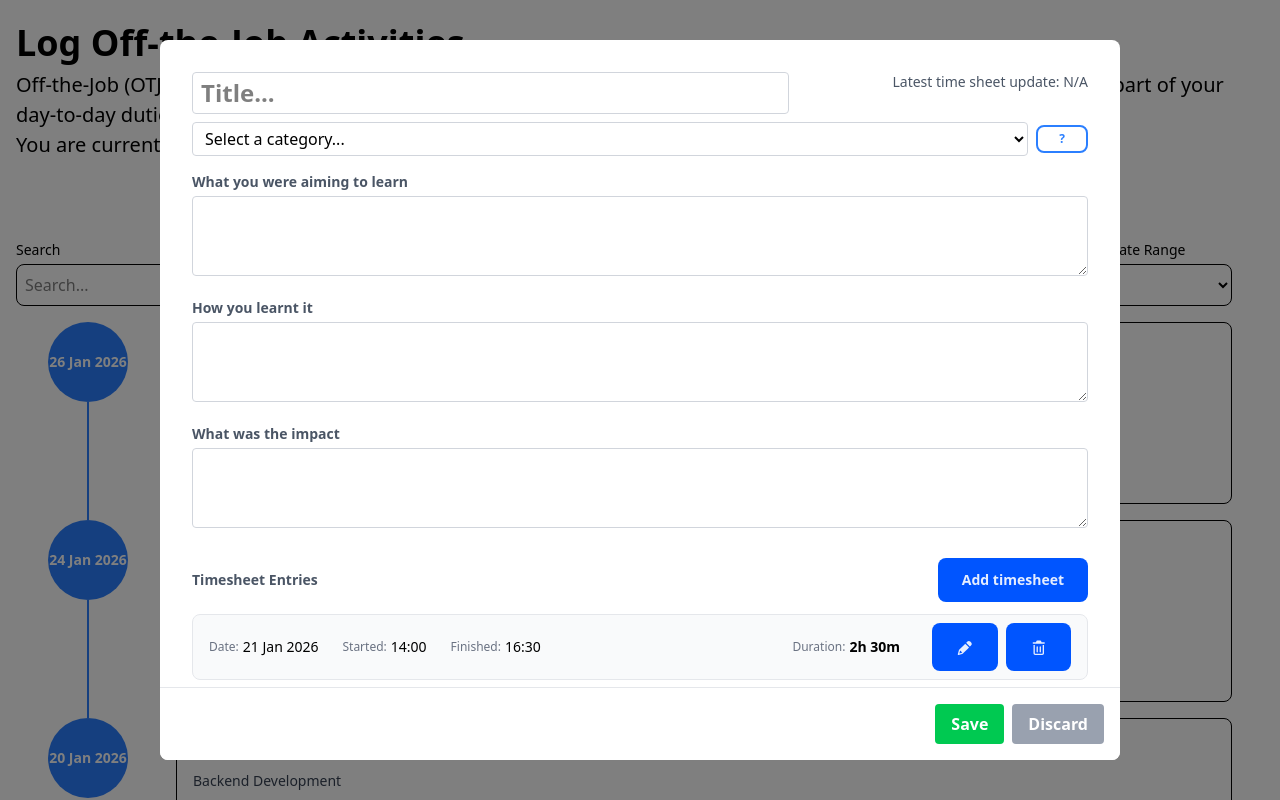
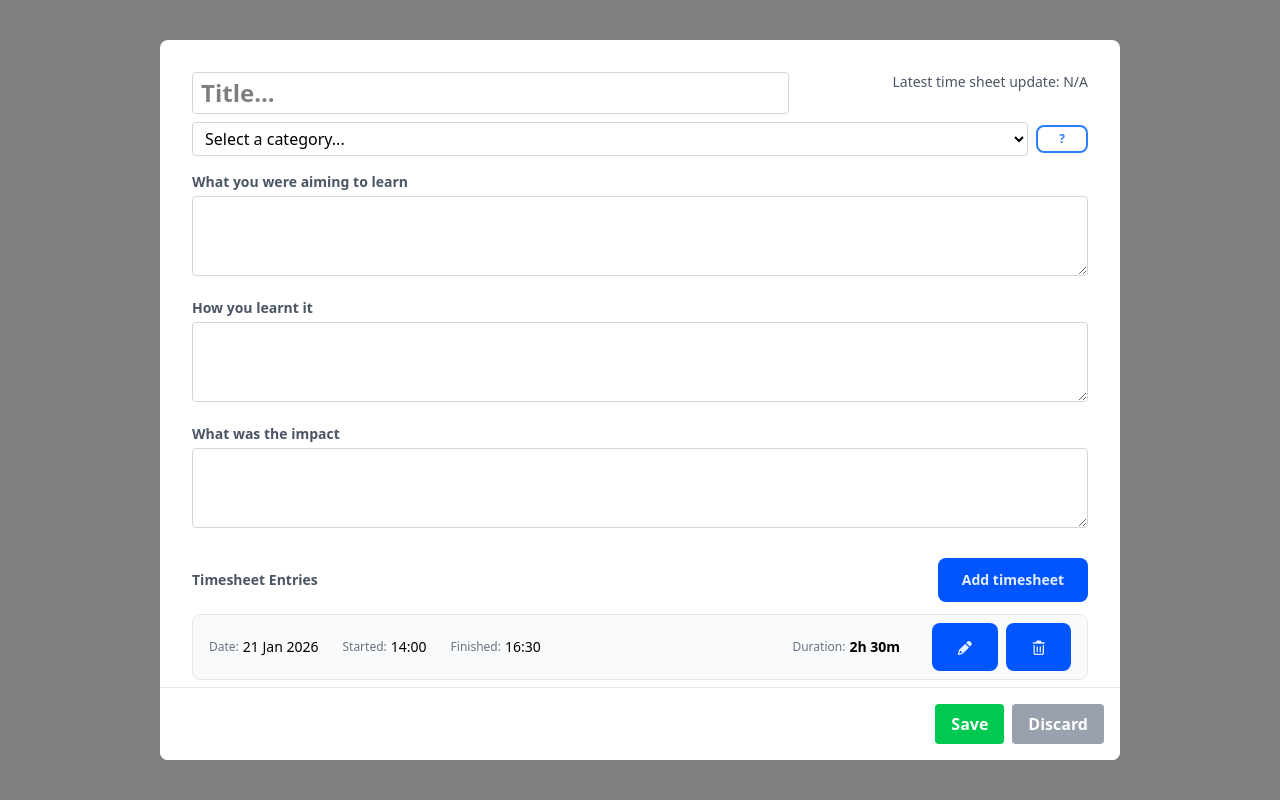
Before and after one commit to shaquillekiragu/otj-hackathon, a React (Vite) app in the folder client/: page / in a window 1280 px wide. Both pictures are taken after a click on the button "Log OTJ". Shown: the top 800 px of the page. Built offline with nearby package versions, Linux system fonts and the light colour scheme.

Commit message:
implement click off modal using screen logic

```diff
--- a/client/src/App.tsx
+++ b/client/src/App.tsx
@@ -16,13 +16,19 @@ const App = () => {
   return (
     <>
       {showModal && (
-        <Modal
-          onClose={() => {
+        <div
+          className="w-screen h-screen z-10 bg-transparent" onClick={() => {
             setShowModal(false)
             setEntryToView('')
-          }}
-          entryId={entryToView}
-        />
+          }}>
+          <Modal
+            onClose={() => {
+              setShowModal(false)
+              setEntryToView('')
+            }}
+            entryId={entryToView}
+          />
+        </div>
       )}
       <div className="flex flex-col items-center justify-start p-4 gap-4">
         <div className="w-full">
```
